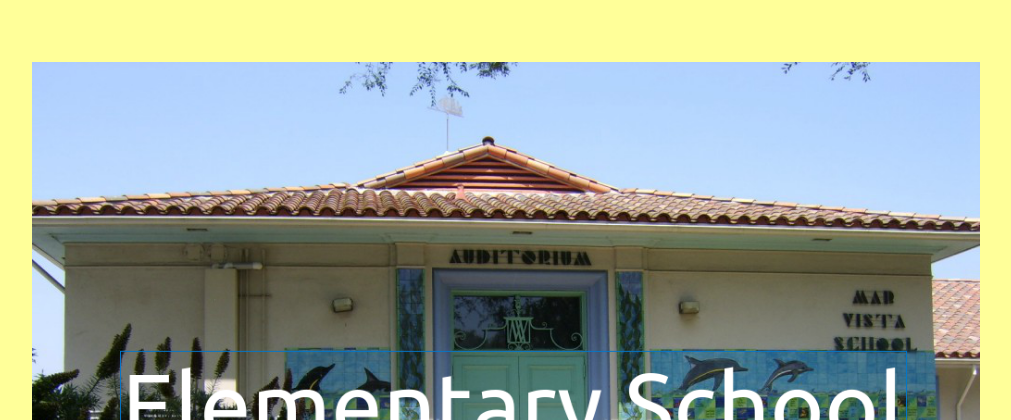
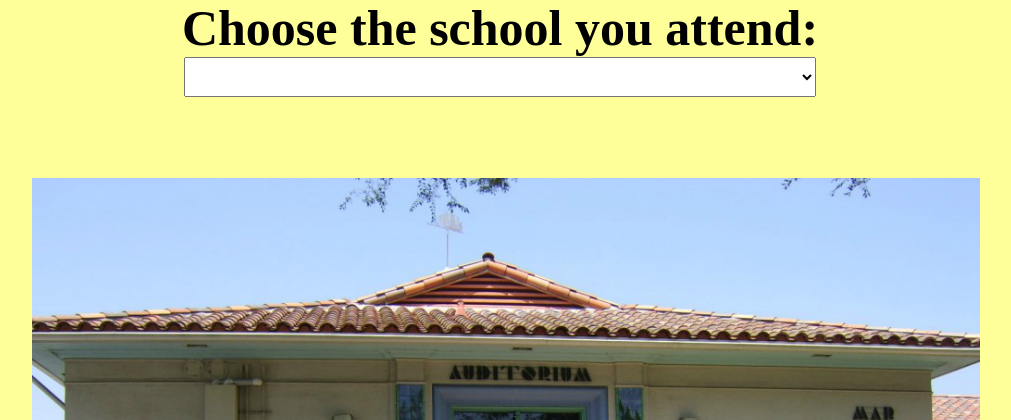
Before and after one commit to dcarrot2/DjangoSunstreet, a Django app: page /botvin/index in a window 1280 px wide. Shown: the part 163-583 px from the top of the page, without its empty margins (140-1151 px from the left). Run offline with Django 3.2, Linux system fonts and the light colour scheme; tables that the repository leaves empty hold one stand-in row (values such as "Sample post").

Commit message:
Added several changes to the styling and formating for the index page of botvin

```diff
--- a/botvin_lifeskills/views.py
+++ b/botvin_lifeskills/views.py
@@ -10,6 +10,7 @@
 # Create your views here.
 
 responses = {}
+school_response = {}
 
 def temp(request):
     print datetime.datetime.now()
@@ -97,7 +98,11 @@
 
     # print "\tSession ID",request.COOKIES['sessionid']
     #print request
-
+    if(section == "A"):
+        sessionid = request.COOKIES['csrftoken']
+        global school_response
+        if(sessionid not in school_response.keys()):
+            school_response[sessionid] = request.POST["school"]
     print "section: ", section
     print "school level", school_level
     questions = []
@@ -181,6 +186,11 @@
     schools = School.objects.get_queryset()
     context = {}
     context["schools"] = schools
+    context["section"] = "A"
+    context["high_school"] = "HS"
+    context['middle_school'] = "MS"
+    context['elementary_school'] = 'ES'
+    print context
     return render(request, "botvin/index.html", context)
 
 
--- a/static/botvin_lifeskills/index.css
+++ b/static/botvin_lifeskills/index.css
@@ -1,5 +1,10 @@
 .center a{
 	display: block;
+}
+
+.choose_school select{
+    display: block;
+    width:200px;
 }
 
 .center a img{
--- a/sunstreet/templates/botvin/index.html
+++ b/sunstreet/templates/botvin/index.html
@@ -2,7 +2,7 @@
 	<title>Botvin Questionnaires</title>
 	<head>
 		<link rel="stylesheet" type="text/css" href="/static/lifeskills/smalldevice.css" />
-		<link rel="stylesheet" type="text/css" media="only screen and (max-device-width: 1024px)" href="/static/botvin_lifeskills/index.css" />
+		<link rel="stylesheet" type="text/css" media="all" href="/static/botvin_lifeskills/index.css" />
 
 	</head>
 
@@ -11,6 +11,23 @@
 	<header class="mainHead">
 		<h1>Botvin</h1>
 	</header>
+
+    <form action="{% url 'botvin_lifeskills:botvinsurvey'  %}" method="post">
+        <input type="hidden" value="{{section}}" name="section">
+        <input type="hidden" value="{{high_school}}" name="school_level">
+        <div class = "choose_school" style="height: 100px;">
+            <center style="height: 100%;">
+                <strong style="font-size: 50px;">Choose the school you attend:</strong>
+                <select name="School_Choice" style="width: 50%;font-size: 200%;">
+                    <option value="">          </option>
+                    {% for school in schools %}
+                        <option value="{{school}}">{{school}}</option>
+                    {% endfor %}
+                </select>
+            </center>
+        </div>
+    </form>
+
 
 
 	<div class="center">
--- a/top_news/models.py
+++ b/top_news/models.py
@@ -12,7 +12,7 @@
         verbose_name = "Age Range"
 
 class News_Article(models.Model):
-    title = models.CharField(max_length=20)
+    title = models.CharField(max_length=100)
     link = models.URLField()
     age_range = models.ForeignKey(Age_Range)
 
```
